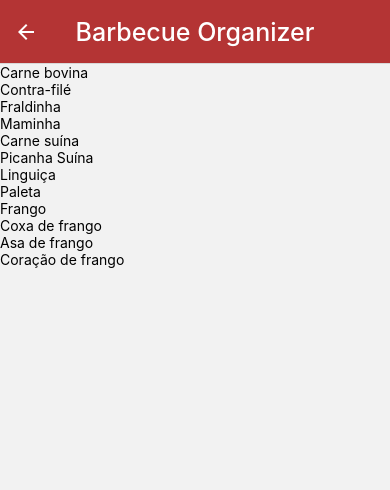
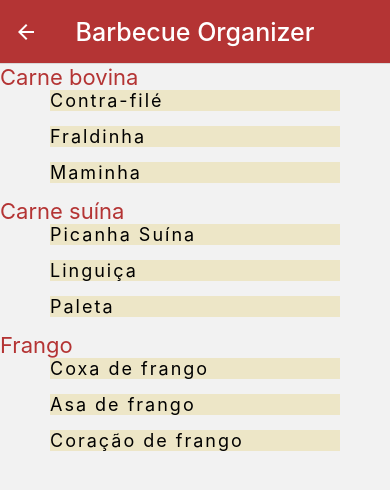
Before and after one commit to Henrique-Botelho/barbecueOrganizer, a React Native app: screen /receitas in a window 390 px wide. Shown: the top 490 px of the page. Built offline with nearby package versions, Linux system fonts and the light colour scheme.

Commit message:
Update Receitas
Estilização em progresso

```diff
--- a/src/components/ModalReceita.js
+++ b/src/components/ModalReceita.js
@@ -11,10 +11,10 @@ export default function ModalReceita(props){
     switch (id){
         case "1":
             return (
-                <View>
-                    <Modal visible={visible}>
-                        <Text> Contra-filé </Text>
-                        <Text>
+                <View style={styles.container}>
+                    <Modal visible={visible} style={styles.modal}>
+                        <Text style={styles.titulo}> Contra-filé </Text>
+                        <Text style={styles.receita}>
                             1° Salgue a carne apenas no momento em que for levar a brasa {"\n"}2°
                             Coloque em uma grelha bem quente e asse por aproximadamente 5 minutos
                             de cada lado ou até que a fraldinha esteja dourada {"\n"}3° Retire da brasa
@@ -23,7 +23,7 @@ export default function ModalReceita(props){
                         <TouchableOpacity onPress={() => {
                             setVisible(false);
                         }}>
-                            <Text>Fechar</Text>
+                            <Text style={styles.btnFechar}>Fechar</Text>
                         </TouchableOpacity>
                     </Modal>
                 </View>
@@ -31,9 +31,9 @@ export default function ModalReceita(props){
         case "2":
             return (
                 <View>
-                    <Modal visible={visible}>
-                        <Text> Fraldinha </Text>
-                        <Text>
+                    <Modal visible={visible} style={styles.modal}>
+                        <Text style={styles.titulo}> Fraldinha </Text>
+                        <Text style={styles.receita}>
                         1 °Tempere com o limão e o sal grosso {"\n"}2° Deixe marinar por
                         algunsminutos, espete a carne com um espeto duplo para churrasco e
                         leve à churrasqueira em fogo brando{"\n"} 3° Quando a carne estiver dourada,
@@ -44,7 +44,7 @@ export default function ModalReceita(props){
                         <TouchableOpacity onPress={() => {
                             setVisible(false);
                         }}>
-                            <Text>Fechar</Text>
+                            <Text style={styles.btnFechar}>Fechar</Text>
                         </TouchableOpacity>
                     </Modal>
                 </View>
@@ -52,9 +52,9 @@ export default function ModalReceita(props){
         case "3":
             return (
                 <View>
-                    <Modal visible={visible}>
-                        <Text> Maminha </Text>
-                        <Text>
+                    <Modal visible={visible} style={styles.modal}>
+                        <Text style={styles.titulo}> Maminha </Text>
+                        <Text style={styles.receita}>
                         1 °Polvilhe um pouco de sal grosso em todos os lados da carne {"\n"}2°
                         Coloque para churrasquear na grelha bem quente e em braseiro forte {"\n"}3°
                         Quando a carne se soltar da grelha, vire. Assim que atingir o ponto
@@ -64,7 +64,7 @@ export default function ModalReceita(props){
                         <TouchableOpacity onPress={() => {
                             setVisible(false);
                         }}>
-                            <Text>Fechar</Text>
+                            <Text style={styles.btnFechar}>Fechar</Text>
                         </TouchableOpacity>
                     </Modal>
                 </View>
@@ -72,9 +72,9 @@ export default function ModalReceita(props){
         case "4":
             return (
                 <View>
-                    <Modal visible={visible}>
-                        <Text> Picanha Suína </Text>
-                        <Text>
+                    <Modal visible={visible} style={styles.modal}>
+                        <Text style={styles.titulo}> Picanha Suína </Text>
+                        <Text style={styles.receita}>
                         1 °Deixe a picanha suína inteira, passe a paprica picante, o ají
                         Chileno e o sal grosso por toda a carne de maneira uniforme {"\n"}2° Coloque
                         a carneem um saco plastico junte todos os outros ingredientes {"\n"}3° Deixe
@@ -86,7 +86,7 @@ export default function ModalReceita(props){
                         <TouchableOpacity onPress={() => {
                             setVisible(false);
                         }}>
-                            <Text>Fechar</Text>
+                            <Text style={styles.btnFechar}>Fechar</Text>
                         </TouchableOpacity>
                     </Modal>
                 </View>
@@ -94,9 +94,9 @@ export default function ModalReceita(props){
         case "5":
             return (
                 <View>
-                    <Modal visible={visible}>
-                        <Text> Linguiça </Text>
-                        <Text>
+                    <Modal visible={visible} style={styles.modal}>
+                        <Text style={styles.titulo}> Linguiça </Text>
+                        <Text style={styles.receita}>
                         1° Espete a linguiça em espetos de churrasco e leve à churrasqueira
                         por 40 minutos, virando algumas vezes ou até assar e dourar {"\n"}2° Retire,
                         corte em rodelas e sirva com farofa e limão.
@@ -104,7 +104,7 @@ export default function ModalReceita(props){
                         <TouchableOpacity onPress={() => {
                             setVisible(false);
                         }}>
-                            <Text>Fechar</Text>
+                            <Text style={styles.btnFechar}>Fechar</Text>
                         </TouchableOpacity>
                     </Modal>
                 </View>
@@ -112,9 +112,9 @@ export default function ModalReceita(props){
         case "6":
             return (
                 <View>
-                    <Modal visible={visible}>
-                        <Text> Paleta </Text>
-                        <Text>
+                    <Modal visible={visible} style={styles.modal}>
+                        <Text style={styles.titulo}> Paleta </Text>
+                        <Text style={styles.receita}>
                         1° Num recipiente tempere a paleta com o azeite, o sal, o limão, o
                         alecrim e a pimenta vermelha {"\n"} 2° Deixe marinar por aproximadamente 1
                         hora {"\n"}3° Acomode a paleta numa grelha sardinheira e leve à
@@ -127,7 +127,7 @@ export default function ModalReceita(props){
                         <TouchableOpacity onPress={() => {
                             setVisible(false);
                         }}>
-                            <Text>Fechar</Text>
+                            <Text style={styles.btnFechar}>Fechar</Text>
                         </TouchableOpacity>
                     </Modal>
                 </View>
@@ -135,9 +135,9 @@ export default function ModalReceita(props){
         case "7":
             return (
                 <View>
-                    <Modal visible={visible}>
-                        <Text> Coxa de frango </Text>
-                        <Text>
+                    <Modal visible={visible} style={styles.modal}>
+                        <Text style={styles.titulo}> Coxa de frango </Text>
+                        <Text style={styles.receita}>
                         1° Tempere as coxas de frango com sal e limão e pimenta como desejar,
                         deixe penetrar os ingredientes por 2 horas {"\n"}2° Coloque na churrasqueira
                         sempre olhando e quando estiver dourando um pouco adicione gergelim e
@@ -146,7 +146,7 @@ export default function ModalReceita(props){
                         <TouchableOpacity onPress={() => {
                             setVisible(false);
                         }}>
-                            <Text>Fechar</Text>
+                            <Text style={styles.btnFechar}>Fechar</Text>
                         </TouchableOpacity>
                     </Modal>
                 </View>
@@ -154,9 +154,9 @@ export default function ModalReceita(props){
         case "8":
             return (
                 <View>
-                    <Modal visible={visible}>
-                        <Text> Asa de frango </Text>
-                        <Text>
+                    <Modal visible={visible} style={styles.modal}>
+                        <Text style={styles.titulo}> Asa de frango </Text>
+                        <Text style={styles.receita}>
                         1° Coloque as asinhas em um recipiente
                         2° Tempere-as com o sal e o limão.
                         3° Deixe marinar por 20 minutos. Utilizando um espeto duplo para
@@ -169,7 +169,7 @@ export default function ModalReceita(props){
                         <TouchableOpacity onPress={() => {
                             setVisible(false);
                         }}>
-                            <Text>Fechar</Text>
+                            <Text style={styles.btnFechar}>Fechar</Text>
                         </TouchableOpacity>
                     </Modal>
                 </View>
@@ -177,9 +177,9 @@ export default function ModalReceita(props){
         case "9":
             return (
                 <View>
-                    <Modal visible={visible}>
-                        <Text> Coração de frango </Text>
-                        <Text>
+                    <Modal visible={visible} style={styles.modal}>
+                        <Text style={styles.titulo}> Coração de frango </Text>
+                        <Text style={styles.receita}>
                         1° Em uma bacia, coloque os corações de frango, adicione o óleo e o
                         alho. 2° Salgue a gosto com o sal grosso e mexa bem. Espete os
                         corações em espeto de bambu ou no de sua preferência. 3° Asse-os em
@@ -188,10 +188,40 @@ export default function ModalReceita(props){
                         <TouchableOpacity onPress={() => {
                             setVisible(false);
                         }}>
-                            <Text>Fechar</Text>
+                            <Text style={styles.btnFechar}>Fechar</Text>
                         </TouchableOpacity>
                     </Modal>
                 </View>
             );
     }
 };
+
+const styles = StyleSheet.create({
+    container: {
+        flex: 1,
+    },
+    image: {},
+    modal: {},
+    titulo: {
+        fontSize: 24,
+        letterSpacing: 2,
+        fontWeight: '450',
+        backgroundColor: '#FFCE51',
+        color: '#b43434',
+        fontWeight: 'bold',
+    },
+    receita: {
+        backgroundColor: '#ede6c7',
+        fontSize: 18,
+        letterSpacing: 1,
+    }, btnFechar: {
+        fontSize: 20,
+        fontWeight: 'bold',
+        backgroundColor: '#FFCE51',
+        color: '#b43434',
+        marginTop: 10,
+        width: 100,
+        borderRadius: 15,
+        justifyContent: 'center',
+    }
+});
--- a/src/pages/Info.js
+++ b/src/pages/Info.js
@@ -34,7 +34,7 @@ export default function Info(props) {
   //     const buscaData = async () => {
   //       try {
   //         if(ender){
-  //           const response = await api.get(`search?street=${ender}&format=json`);
+  //           const response = await api.get(`search?street=${ender}&country=brazil&format=json`);
   //           console.log(response.data[0]);
   //           const latitude = JSON.parse(response.data[0].lat);
   //           const longitude = JSON.parse(response.data[0].lon);
@@ -48,7 +48,7 @@ export default function Info(props) {
 
   //         } else if(cep){
   //           (async () => {
-  //             const response = await api.get(`search?postalcode=${cep}&format=json`);
+  //             const response = await api.get(`search?postalcode=${cep}&country=brazil&format=json`);
   //             const latitude = JSON.parse(response.data[0].lat);
   //             const longitude = JSON.parse(response.data[0].lon);
 
--- a/src/pages/Receitas.js
+++ b/src/pages/Receitas.js
@@ -1,6 +1,6 @@
 import React from "react";
 import { useState, useEffect } from "react";
-import { View, Text, StyleSheet, ImageBackground, Modal, TouchableOpacity } from "react-native";
+import { View, Text, StyleSheet, ImageBackground, TouchableOpacity } from "react-native";
 
 import ModalReceita from "../components/ModalReceita";
 
@@ -10,23 +10,27 @@ export default function Receitas(props) {
 
   return (
     <View>
+      {/* <ImageBackground blurRadius={3} resizeMode="cover" opacity={0.48} source={require('../../assets/fundo.png')}  style={styles.image}></ImageBackground> */}
         <Text style={styles.titulo}>Carne bovina</Text>
             <TouchableOpacity onPress={() => {
               setIsEnabled(!isEnabled);
               setID("1");
-            }}>
+            }}
+            style={styles.btn}>
               <Text style={styles.btnTitle}>Contra-filé</Text>
             </TouchableOpacity>
             <TouchableOpacity onPress={() => {
               setIsEnabled(!isEnabled);
               setID("2");
-            }}>
+            }}
+            style={styles.btn}>
               <Text style={styles.btnTitle}>Fraldinha</Text>
             </TouchableOpacity>
             <TouchableOpacity onPress={() => {
               setIsEnabled(!isEnabled);
               setID("3");
-            }}>
+            }}
+            style={styles.btn}>
               <Text style={styles.btnTitle}>Maminha</Text>
             </TouchableOpacity>
 
@@ -35,19 +39,22 @@ export default function Receitas(props) {
             <TouchableOpacity onPress={() => {
               setIsEnabled(!isEnabled);
               setID("4");
-            }}>
+            }}
+            style={styles.btn}>
               <Text style={styles.btnTitle}>Picanha Suína</Text>
             </TouchableOpacity>
             <TouchableOpacity onPress={() => {
               setIsEnabled(!isEnabled);
               setID("5");
-            }}>
+            }}
+            style={styles.btn}>
               <Text style={styles.btnTitle}>Linguiça</Text>
             </TouchableOpacity>
             <TouchableOpacity onPress={() => {
               setIsEnabled(!isEnabled);
               setID("6");
-            }}>
+            }}
+            style={styles.btn}>
               <Text style={styles.btnTitle}>Paleta</Text>
             </TouchableOpacity>
 
@@ -56,19 +63,22 @@ export default function Receitas(props) {
             <TouchableOpacity onPress={() => {
               setIsEnabled(!isEnabled);
               setID("7");
-            }}>
+            }}
+            style={styles.btn}>
               <Text style={styles.btnTitle}>Coxa de frango</Text>
             </TouchableOpacity>
             <TouchableOpacity onPress={() => {
               setIsEnabled(!isEnabled);
               setID("8");
-            }}>
+            }}
+            style={styles.btn}>
               <Text style={styles.btnTitle}>Asa de frango</Text>
             </TouchableOpacity>
             <TouchableOpacity onPress={() => {
               setIsEnabled(!isEnabled);
               setID("9");
-            }}>
+            }}
+            style={styles.btn}>
               <Text style={styles.btnTitle}>Coração de frango</Text>
             </TouchableOpacity>
 
@@ -81,11 +91,25 @@ const styles = StyleSheet.create({
   view: {
     flex: 1,
   },
-  image: {
+  image:{
     backgroundColor: "#000",
-    alignItems: "center",
+    alignItems: 'center',
     flex: 1,
-    justifyContent: "space-evenly",
+    justifyContent: "space-evenly"
   },
-  receita: {},
+  titulo: {
+    fontSize: 22,
+    color: '#b43434',
+    justifyContent: 'center',
+  },
+  btn: {
+    backgroundColor: '#ede6c7',
+    marginBottom: 15,
+    marginHorizontal: 50,
+  },
+  btnTitle: {
+    fontSize: 18,
+    letterSpacing: 2,
+    color: '#000',
+  }
 });
```
